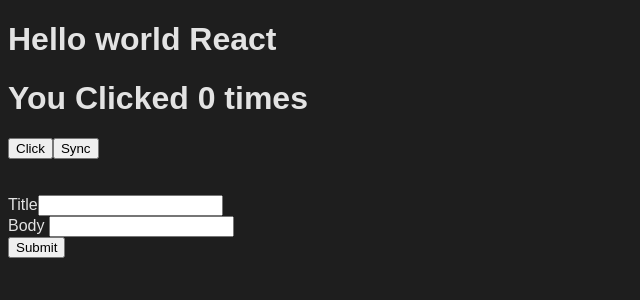
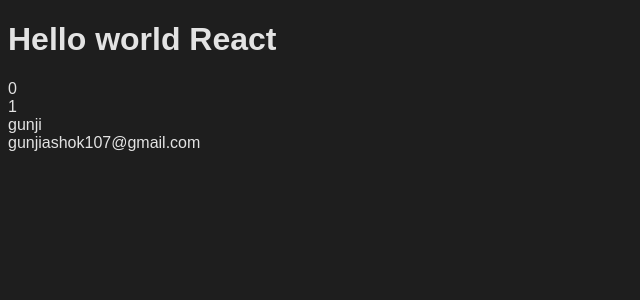
Before and after one commit to Ashokgunji0202/express_projects, a React (Vite) app in the folder pratice_1/: page / in a window 1280 px wide. Shown: the top 300 px of the page, without its empty margins (0-640 px from the left). Built offline with nearby package versions, Linux system fonts and the light colour scheme; no server answers.

Commit message:
add praticeCustum

```diff
--- a/pratice_1/src/App.jsx
+++ b/pratice_1/src/App.jsx
@@ -8,6 +8,9 @@
 import UserDetails from './components/userDetails/UserDetails'
 import UserDetailsUseEffect from './components/useEffectsfunction/UserDetailsUseEffect'
 import UserDetailsPost from './components/useEffectsfunction/UserDetailsPost'
+import PostContainer from './components/reactContext/PostContainer'
+import { UserContext } from './components/utils/contexts/UserContext'
+import PostContent from './components/reactContext/PostContent'
 
 
 
@@ -16,14 +19,15 @@
   return (
     <>
       <div>
-        <h1>Hello world React </h1>
-        {/* <UserProfile />
+        <div>
+          <h1>Hello world React </h1>
+          {/* <UserProfile />
         <UserDetailsApi />
         <ConductionalRen />
         <VerfiedUser /> */}
 
-      </div>
-      {/* <div>
+        </div>
+        {/* <div>
         <LoginForm />
       </div>
       <div>
@@ -34,14 +38,25 @@
       </div> */}
 
 
-      <div>
+        {/* <div>
         <UserDetailsUseEffect/>
       </div>
       <br />
       <br/>
       <div>
         <UserDetailsPost/>
+      </div> */}
+
+        <PostContainer />
       </div>
+    <UserContext.Provider value={{id:1,username:"gunji",email:"gunjiashok107@gmail.com",displayname:"gunji"}}>
+      <div>
+        <PostContainer />
+      </div>
+
+    </UserContext.Provider>
+
+
     </>
   )
 }
--- /dev/null
+++ b/pratice_1/src/components/reactContext/PostContainer.jsx
@@ -0,0 +1,19 @@
+import React,{ useContext, useState} from 'react'
+import PostContent from './PostContent'
+import { UserContext } from '../utils/contexts/UserContext'
+
+const PostContainer = () => {
+    const [data,setData] = useState("Hello world")
+    const use = useContext(UserContext)
+
+    console.log(use);
+  return (
+    <div>
+        <PostContent data={data} />
+        <div>{use.email}</div>
+
+    </div>
+  )
+}
+
+export default PostContainer
--- /dev/null
+++ b/pratice_1/src/components/reactContext/PostContainerButton.jsx
@@ -0,0 +1,14 @@
+import React,{ useContext} from 'react'
+import { UserContext } from '../utils/contexts/UserContext'
+
+const PostContainerButton = ({data}) => {
+
+  const use = React.useContext(UserContext)
+  return (
+    <div>
+        {use.id}
+    </div>
+  )
+}
+
+export default PostContainerButton
--- /dev/null
+++ b/pratice_1/src/components/reactContext/PostContent.jsx
@@ -0,0 +1,17 @@
+import React,{ useContext} from 'react'
+import PostContainerButton from './PostContainerButton'
+import { UserContext } from '../utils/contexts/UserContext'
+
+const PostContent = ({data}) => {
+  const use = useContext(UserContext)
+  return (
+    <div>
+        <PostContainerButton data={data} />
+        <div>{use.displayname}</div>
+
+
+    </div>
+  )
+}
+
+export default PostContent
--- /dev/null
+++ b/pratice_1/src/components/utils/contexts/UserContext.js
@@ -0,0 +1,9 @@
+
+
+import{createContext} from 'react'
+export const UserContext=createContext({
+    id:0,
+    username:'',
+    email:'',
+    displayname:''
+})
```
Also changed, not shown: pratice_1/src/components/createCustumHooks/CreateCustumHook.jsx (added, +20 -0 lines).
